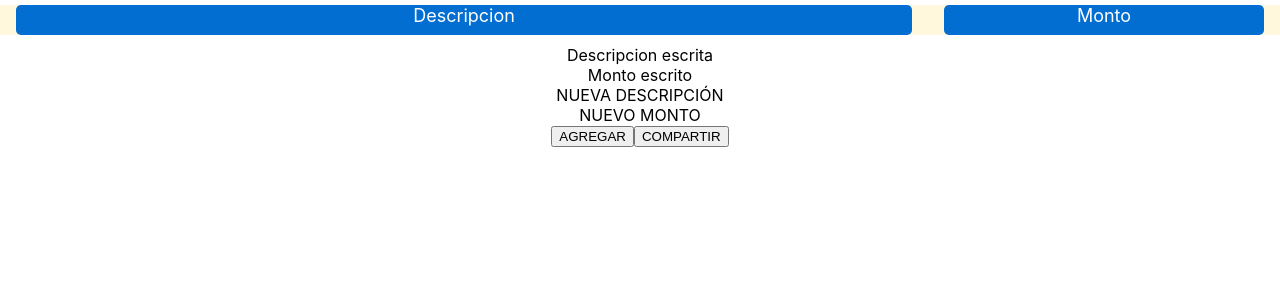
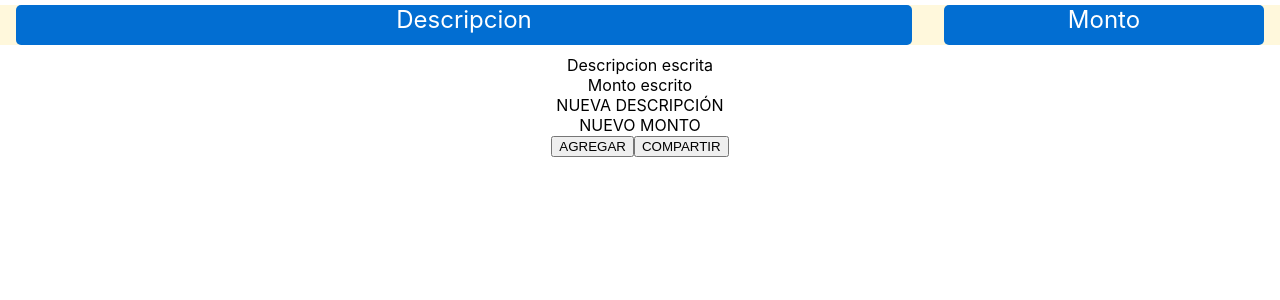
Before and after one commit to moctezumadaniel/MDTickets, a React (Create React App) app: page / in a window 1280 px wide. Shown: the top 300 px of the page. Built offline with nearby package versions, Linux system fonts and the light colour scheme.

Commit message:
increase top indicator font size

```diff
--- a/src/MainTicket.css
+++ b/src/MainTicket.css
@@ -2,7 +2,7 @@
     background-color:cornsilk;
     display: flex;
     flex-direction: row;
-    height: 30px;
+    height: 40px;
     justify-content: space-around;
     margin-top: 5px;
     margin-bottom: 10px;
@@ -13,7 +13,7 @@
     color: white;
     width: 70%;
     border-radius: 5px;
-    font-size: large;
+    font-size: x-large;
 
 }
 
@@ -22,5 +22,5 @@
     color: white;
     width: 25%;
     border-radius: 5px;
-    font-size: large;
+    font-size: x-large;
 }
```
